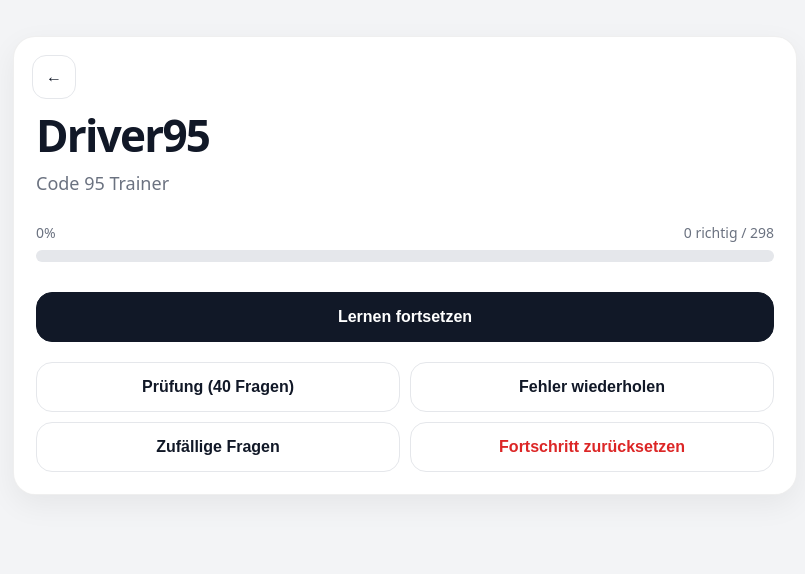
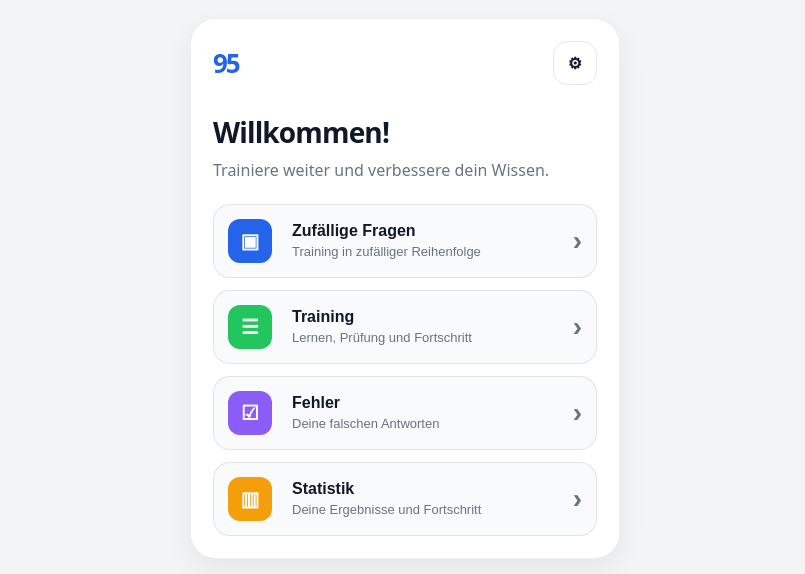
Before and after one commit to Dmytro-Salenko/code95-trainer, a plain HTML site: page index.html in a window 1280 px wide. Both pictures are taken after a click on the button "Continue". Shown: the whole page, without its empty margins (235-1040 px from the left). Drawn offline with Linux system fonts and the light colour scheme.

Commit message:
Add files via upload

```diff
--- a/app.js
+++ b/app.js
@@ -9,7 +9,13 @@ const I18N = {
     correctWord: 'richtig', question: 'Frage', of: 'von', check: 'Prüfen', next: 'Weiter →',
     noMistakes: 'Noch keine Fehler vorhanden.', resetConfirm: 'Fortschritt zurücksetzen?',
     right: 'Richtig', wrong: 'Falsch. Richtige Antwort:', done: 'Fertig.', correct: 'Richtig', errors: 'Fehler',
-    multi: 'Mehrere Antworten möglich.'
+    multi: 'Mehrere Antworten möglich.',
+    welcomeTitle: 'Willkommen!', welcomeSubtitle: 'Trainiere weiter und verbessere dein Wissen.',
+    menuRandomTitle: 'Zufällige Fragen', menuRandomSub: 'Training in zufälliger Reihenfolge',
+    menuTopicsTitle: 'Training', menuTopicsSub: 'Lernen, Prüfung und Fortschritt',
+    menuMistakesTitle: 'Fehler', menuMistakesSub: 'Deine falschen Antworten',
+    menuStatsTitle: 'Statistik', menuStatsSub: 'Deine Ergebnisse und Fortschritt',
+    statsAlert: 'Statistik ist im nächsten Schritt geplant.'
   },
   ru: {
     code: 'RU', subtitle: 'Тренажёр Code 95', continue: 'Продолжить обучение', exam: 'Экзамен (40 вопросов)',
@@ -18,7 +24,13 @@ const I18N = {
     correctWord: 'правильно', question: 'Вопрос', of: 'из', check: 'Проверить', next: 'Дальше →',
     noMistakes: 'Ошибок пока нет.', resetConfirm: 'Сбросить прогресс?',
     right: 'Правильно', wrong: 'Неправильно. Правильный ответ:', done: 'Готово.', correct: 'Правильно', errors: 'Ошибок',
-    multi: 'Возможны несколько правильных ответов.'
+    multi: 'Возможны несколько правильных ответов.',
+    welcomeTitle: 'Добро пожаловать!', welcomeSubtitle: 'Продолжайте обучение и повышайте свои знания.',
+    menuRandomTitle: 'Случайные вопросы', menuRandomSub: 'Тренировка в случайном порядке',
+    menuTopicsTitle: 'Тренировка', menuTopicsSub: 'Обучение, экзамен и прогресс',
+    menuMistakesTitle: 'Ошибки', menuMistakesSub: 'Ваши неправильные ответы',
+    menuStatsTitle: 'Статистика', menuStatsSub: 'Ваши результаты и прогресс',
+    statsAlert: 'Статистика будет следующим шагом.'
   }
 };
 
@@ -69,7 +81,7 @@ function selectLanguage(nextLang){
   state = loadState();
   applyLanguage();
   updateHome();
-  show('home');
+  show('mainMenu');
 }
 
 function applyLanguage(){
@@ -83,7 +95,18 @@ function applyLanguage(){
   $('resetBtn').textContent = t('reset');
   $('checkBtn').textContent = t('check');
   $('nextBtn').textContent = t('next');
+  $('welcomeTitle').textContent = t('welcomeTitle');
+  $('welcomeSubtitle').textContent = t('welcomeSubtitle');
+  $('menuRandomTitle').textContent = t('menuRandomTitle');
+  $('menuRandomSub').textContent = t('menuRandomSub');
+  $('menuTopicsTitle').textContent = t('menuTopicsTitle');
+  $('menuTopicsSub').textContent = t('menuTopicsSub');
+  $('menuMistakesTitle').textContent = t('menuMistakesTitle');
+  $('menuMistakesSub').textContent = t('menuMistakesSub');
+  $('menuStatsTitle').textContent = t('menuStatsTitle');
+  $('menuStatsSub').textContent = t('menuStatsSub');
 }
+
 
 function updateHome(){
   const seenCount = Object.keys(state.seen).length;
@@ -223,6 +246,11 @@ $('langRu').onclick = () => { onboardingLang = 'ru'; updateOnboardingButtons();
 $('themeLight').onclick = () => applyTheme('light');
 $('themeDark').onclick = () => applyTheme('dark');
 $('onboardingContinue').onclick = () => selectLanguage(onboardingLang);
+$('settingsBtn').onclick = () => { onboardingLang = lang || 'de'; updateOnboardingButtons(); show('onboarding'); };
+$('menuRandomBtn').onclick = () => startSession('random');
+$('menuTopicsBtn').onclick = () => show('home');
+$('menuMistakesBtn').onclick = () => startSession('mistakes');
+$('menuStatsBtn').onclick = () => alert(t('statsAlert'));
 $('changeLangBtn').onclick = () => { onboardingLang = lang || 'de'; updateOnboardingButtons(); show('onboarding'); };
 $('continueBtn').onclick = () => startSession('learn');
 $('examBtn').onclick = () => startSession('exam');
@@ -230,7 +258,7 @@ $('mistakesBtn').onclick = () => startSession('mistakes');
 $('randomBtn').onclick = () => startSession('random');
 $('nextBtn').onclick = nextQuestion;
 $('checkBtn').onclick = finishAnswer;
-$('backBtn').onclick = () => { show('home'); updateHome(); };
+$('backBtn').onclick = () => { show('mainMenu'); updateHome(); };
 $('resetBtn').onclick = () => {
   if(confirm(t('resetConfirm'))){
     localStorage.removeItem(storageKey());
--- a/index.html
+++ b/index.html
@@ -26,6 +26,43 @@
         </div>
 
         <button id="onboardingContinue" class="primary" type="button">Continue</button>
+      </div>
+    </section>
+
+    <section id="mainMenu" class="screen">
+      <div class="phoneShell">
+        <header class="appHeader">
+          <div class="miniLogo">95</div>
+          <button id="settingsBtn" class="iconBtn" type="button">⚙</button>
+        </header>
+
+        <div class="welcomeBlock">
+          <h1 id="welcomeTitle">Добро пожаловать!</h1>
+          <p id="welcomeSubtitle">Продолжайте обучение и повышайте свои знания.</p>
+        </div>
+
+        <div class="menuCards">
+          <button id="menuRandomBtn" class="menuCard" type="button">
+            <span class="menuIcon blue">▣</span>
+            <span><b id="menuRandomTitle">Случайные вопросы</b><small id="menuRandomSub">Тренировка в случайном порядке</small></span>
+            <em>›</em>
+          </button>
+          <button id="menuTopicsBtn" class="menuCard" type="button">
+            <span class="menuIcon green">☰</span>
+            <span><b id="menuTopicsTitle">Темы</b><small id="menuTopicsSub">Выберите режим обучения</small></span>
+            <em>›</em>
+          </button>
+          <button id="menuMistakesBtn" class="menuCard" type="button">
+            <span class="menuIcon purple">☑</span>
+            <span><b id="menuMistakesTitle">Ошибки</b><small id="menuMistakesSub">Ваши неправильные ответы</small></span>
+            <em>›</em>
+          </button>
+          <button id="menuStatsBtn" class="menuCard" type="button">
+            <span class="menuIcon orange">▥</span>
+            <span><b id="menuStatsTitle">Статистика</b><small id="menuStatsSub">Ваши результаты и прогресс</small></span>
+            <em>›</em>
+          </button>
+        </div>
       </div>
     </section>
 
--- a/style.css
+++ b/style.css
@@ -24,3 +24,20 @@ button:hover{transform:translateY(-1px)}.primary{width:100%;background:var(--acc
 .choiceGroup{display:grid;grid-template-columns:1fr 1fr;gap:10px;margin:12px 0}.choiceBtn.selected{border-color:var(--accent2);background:rgba(37,99,235,.12);box-shadow:0 0 0 2px rgba(37,99,235,.12) inset;color:var(--text)}
 .topbar{display:flex;align-items:center;gap:12px;margin:4px 0 16px}.iconBtn{width:44px;height:44px;padding:0;border-radius:14px}.modeTitle{font-weight:800}.meta{color:var(--muted);font-size:13px}.answers{display:grid;gap:10px}.answer{width:100%;text-align:left;line-height:1.35;background:var(--soft)}.answer.correct{border-color:var(--ok);background:rgba(34,197,94,.16)}.answer.wrong{border-color:var(--bad);background:rgba(239,68,68,.16)}.answer.disabled{cursor:default}.feedback{margin:16px 0;padding:14px;border-radius:16px;font-weight:700}.feedback.ok{background:rgba(34,197,94,.16);color:var(--ok)}.feedback.bad{background:rgba(239,68,68,.16);color:var(--bad)}.hidden{display:none!important}.langBack{position:absolute;left:18px;top:18px}.questionImage{max-width:100%;border-radius:14px;margin:12px 0}.answer.selected{border-color:var(--accent2);background:rgba(37,99,235,.12);box-shadow:inset 4px 0 0 var(--accent2)}.answer.selected::before{content:"✓ ";font-weight:900;color:var(--accent2)}
 @media(max-width:560px){.app{padding:12px}.card{border-radius:18px;padding:18px}h1{font-size:38px}h2{font-size:21px}.grid2,.choiceGroup{grid-template-columns:1fr}button{font-size:15px}.langBack{left:12px;top:12px}}
+
+/* Approved main menu screen */
+.phoneShell{max-width:430px;margin:0 auto;background:var(--card);border:1px solid rgba(127,127,127,.12);border-radius:26px;padding:22px;box-shadow:var(--shadow)}
+.appHeader{display:flex;align-items:center;justify-content:space-between;margin-bottom:28px}
+.miniLogo{font-weight:900;font-size:26px;letter-spacing:-.08em;color:var(--accent2);line-height:1}
+.welcomeBlock h1{font-size:28px;margin:0 0 8px;letter-spacing:-.03em}
+.welcomeBlock p{margin:0 0 22px;color:var(--muted);line-height:1.45}
+.menuCards{display:grid;gap:12px}
+.menuCard{width:100%;display:grid;grid-template-columns:50px 1fr auto;gap:14px;align-items:center;text-align:left;background:var(--soft);border-color:rgba(127,127,127,.18);padding:14px;border-radius:17px}
+.menuCard b{display:block;font-size:16px;margin-bottom:4px}
+.menuCard small{display:block;color:var(--muted);font-size:13px;line-height:1.3;font-weight:500}
+.menuCard em{font-style:normal;color:var(--muted);font-size:28px;line-height:1}
+.menuIcon{width:44px;height:44px;border-radius:12px;display:grid;place-items:center;color:white;font-weight:900;font-size:20px}
+.menuIcon.blue{background:#2563eb}.menuIcon.green{background:#22c55e}.menuIcon.purple{background:#8b5cf6}.menuIcon.orange{background:#f59e0b}
+body.dark .phoneShell{background:linear-gradient(180deg,#0d1a2a,#081320)}
+body.dark .menuCard{background:rgba(255,255,255,.04)}
+@media(max-width:560px){.phoneShell{border-radius:22px;padding:18px}.welcomeBlock h1{font-size:26px}.appHeader{margin-bottom:22px}}
```
